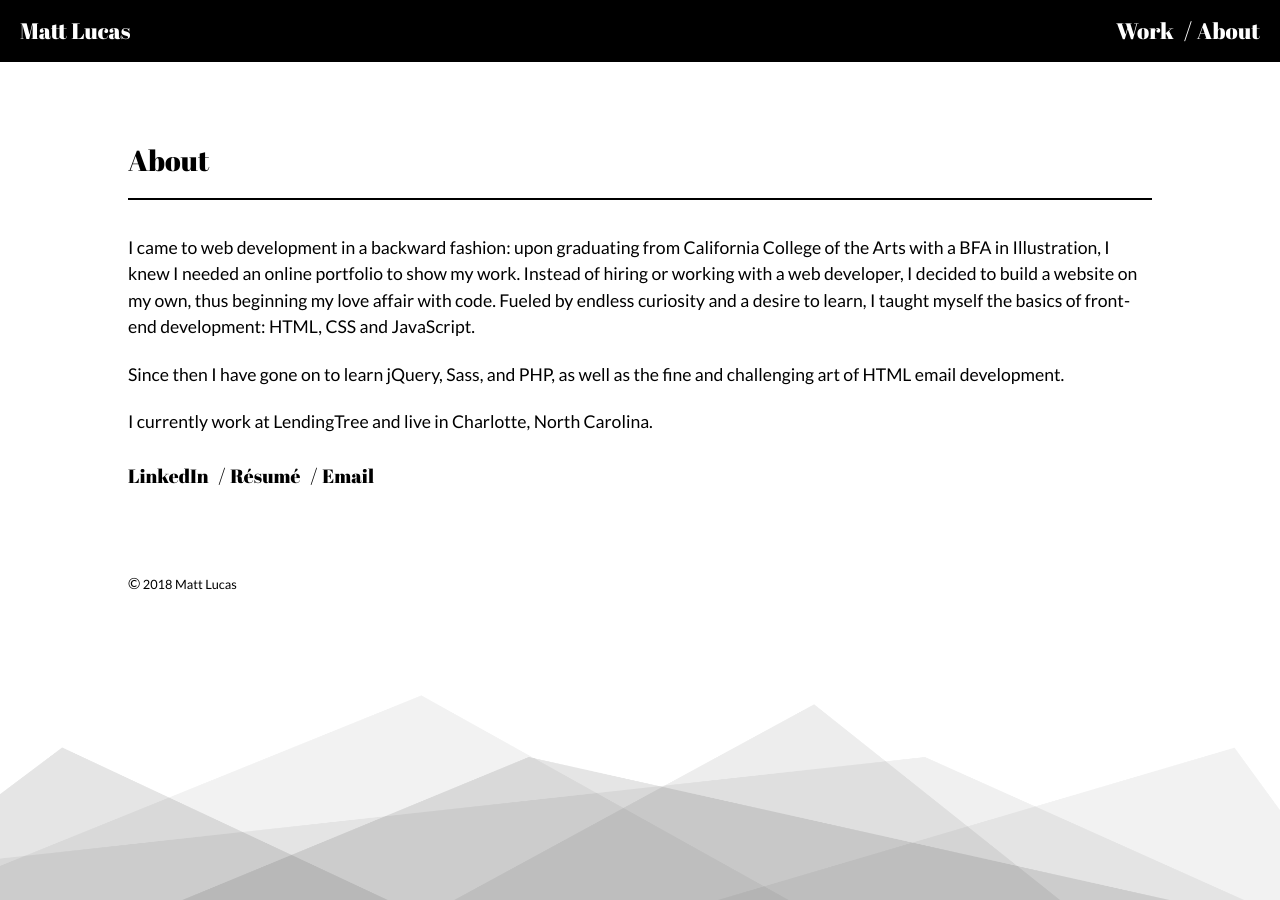
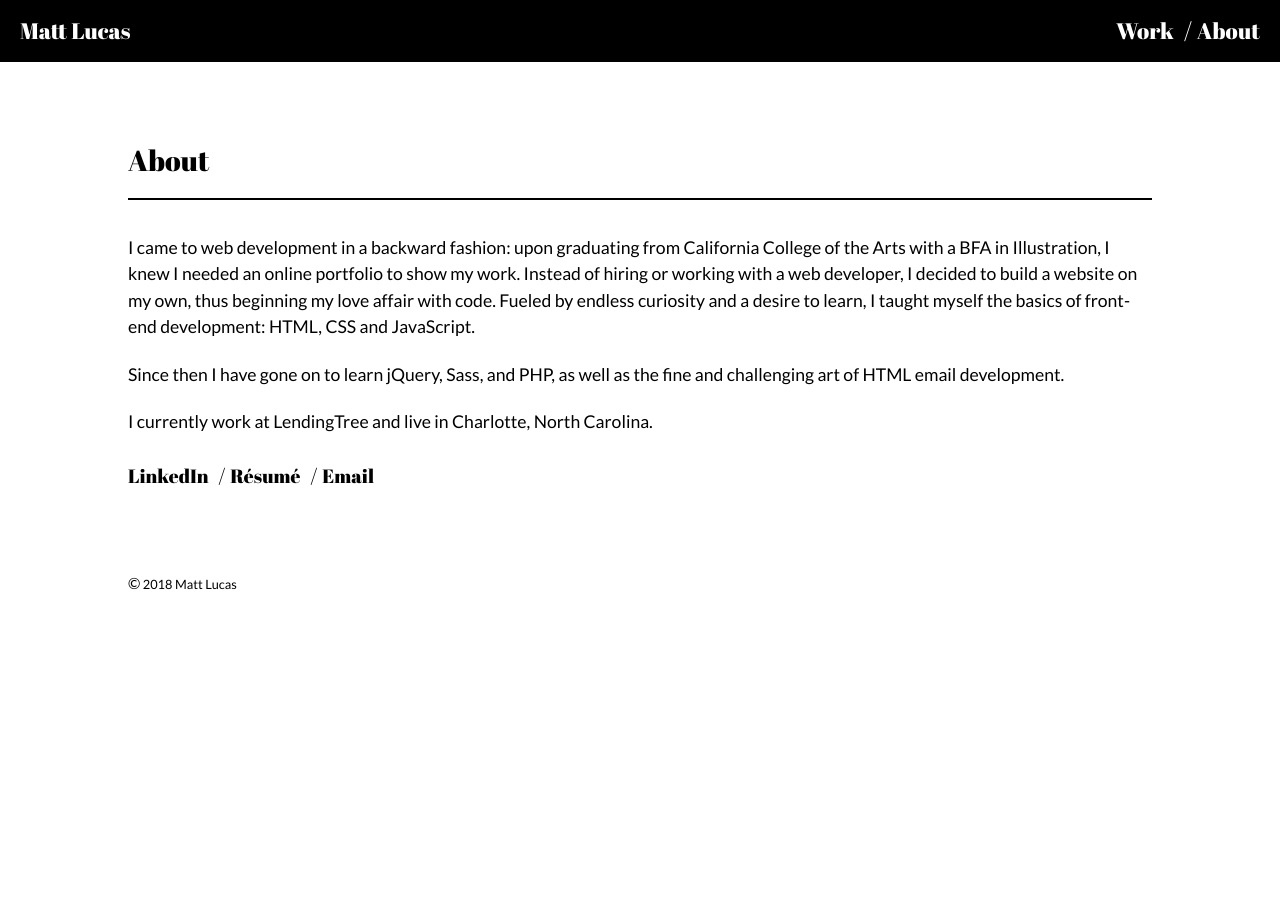
Before and after one commit to mattdavidlucas/mattdavidlucas.github.io, a Jekyll site: the page built from about.html, in a window 1280 px wide. Built offline with Jekyll 4.4.1, drawn with Linux system fonts in a browser that asks for light colours; nearby versions of some CDN libraries.

Commit message:
Remove footer background image

```diff
--- a/_sass/_layout.scss
+++ b/_sass/_layout.scss
@@ -1,13 +1,3 @@
-@media only screen and (min-width: 960px) {
-	html, body { min-height: 100%; }
-
-	.page {
-		background: url('../img/page-background.png') bottom no-repeat;
-		background-size: 100%;
-	}
-}
-
-
 a {
 	color: #000;
 }
```
